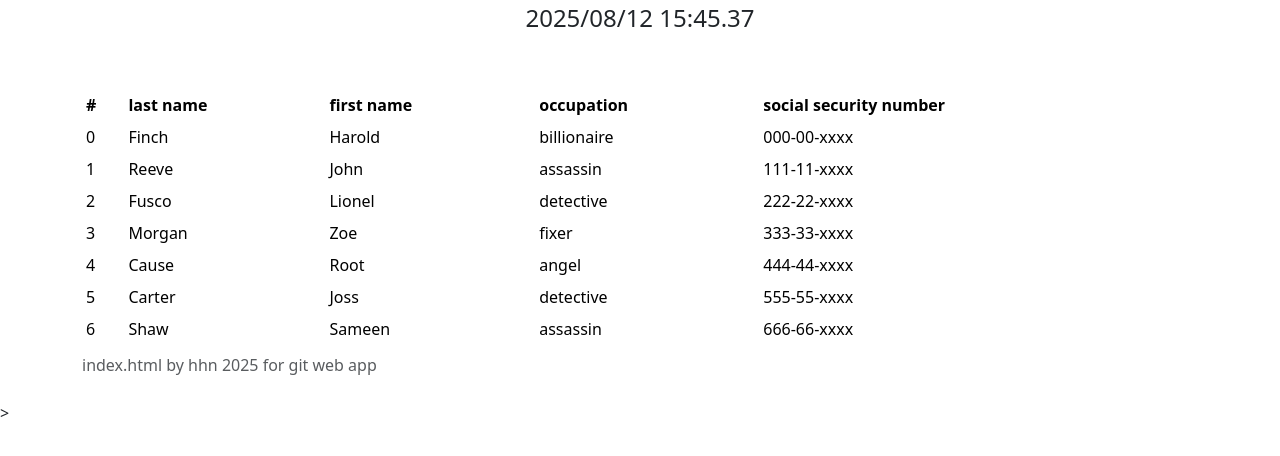
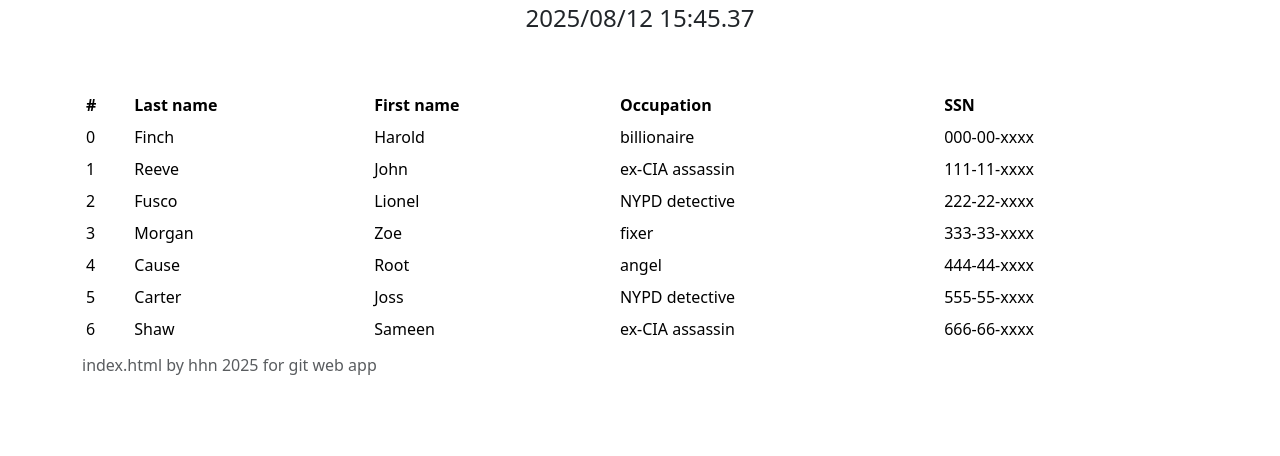
Before and after one commit to hhnagatani/First_Web_App, a plain HTML site: page index.html in a window 1280 px wide. Shown: the part 66-522 px from the top of the page. Drawn offline with nearby package versions, Linux system fonts and the light colour scheme.

Commit message:
Correct tags

```diff
--- a/index.html
+++ b/index.html
@@ -24,36 +24,40 @@
             <thead>
                 <tr>
                     <th>#</th>
-                    <th>last name</th>
-                    <th>first name</th>
-                    <th>occupation</th>
-                    <th>social security number</th>
+                    <th>Last name</th>
+                    <th>First name</th>
+                    <th>Occupation</th>
+                    <th>SSN</th>
                 </tr>
             </thead>
             <tbody id="tbody"></tbody>
             </table>
-        </div>>
+        </div>
     </body>
 
     <script>
+        /* git instructions (simplest case):
+                git add .
+                git commit -m "Update table entry"
+                git push -u origin master
+        */
         // insert a datetimestamp; run after body loaded
         const date = new Date(Date.now());
-        strYear     = date.getFullYear();
-        strMonth    = (date.getMonth() + 1).toString().padStart(2,'0');
-        strDate     = (date.getDate()).toString().padStart(2,'0');
-        strHours    = (date.getHours()).toString().padStart(2,'0');
-        strMinutes  = (date.getMinutes()).toString().padStart(2,'0');
-        strSeconds  = (date.getSeconds()).toString().padStart(2,'0');
-        strDateTime = strYear + "/"  + strMonth + "/" + strDate + " " +
-                        strHours + ":" + strMinutes + "." + strSeconds;
+        yr  = date.getFullYear();
+        mon = (date.getMonth() + 1).toString().padStart(2,'0');
+        day = date.getDate().toString().padStart(2,'0');
+        hr  = date.getHours().toString().padStart(2,'0');
+        min = date.getMinutes().toString().padStart(2,'0');
+        sec = date.getSeconds().toString().padStart(2,'0');
+        strDateTime = yr + "/"  + mon + "/" + day + " " + hr + ":" + min + "." + sec;
 
         const ts = document.getElementById('timestamp');
         if (ts) {
             ts.textContent = strDateTime;
         }
 
+        // load table
         const data = tableData;
-
         data.forEach(loadTable);
 
     </script>
--- a/script/script.js
+++ b/script/script.js
@@ -1,12 +1,12 @@
 
 const tableData = [
-    ["Finch",   "Harold", "billionaire", "000-00-xxxx"],
-    ["Reeve",   "John",   "assassin",    "111-11-xxxx"],
-    ["Fusco",   "Lionel", "detective",   "222-22-xxxx"],
-    ["Morgan",  "Zoe",    "fixer",       "333-33-xxxx"],
-    ["Cause",   "Root",   "angel",       "444-44-xxxx"],
-    ["Carter",  "Joss",   "detective",   "555-55-xxxx"],
-    ["Shaw",    "Sameen", "assassin",    "666-66-xxxx"]
+    ["Finch",   "Harold", "billionaire",        "000-00-xxxx"],
+    ["Reeve",   "John",   "ex-CIA assassin",    "111-11-xxxx"],
+    ["Fusco",   "Lionel", "NYPD detective",     "222-22-xxxx"],
+    ["Morgan",  "Zoe",    "fixer",              "333-33-xxxx"],
+    ["Cause",   "Root",   "angel",              "444-44-xxxx"],
+    ["Carter",  "Joss",   "NYPD detective",     "555-55-xxxx"],
+    ["Shaw",    "Sameen", "ex-CIA assassin",    "666-66-xxxx"]
 ];
 
 function loadTable(data, index) {
```
